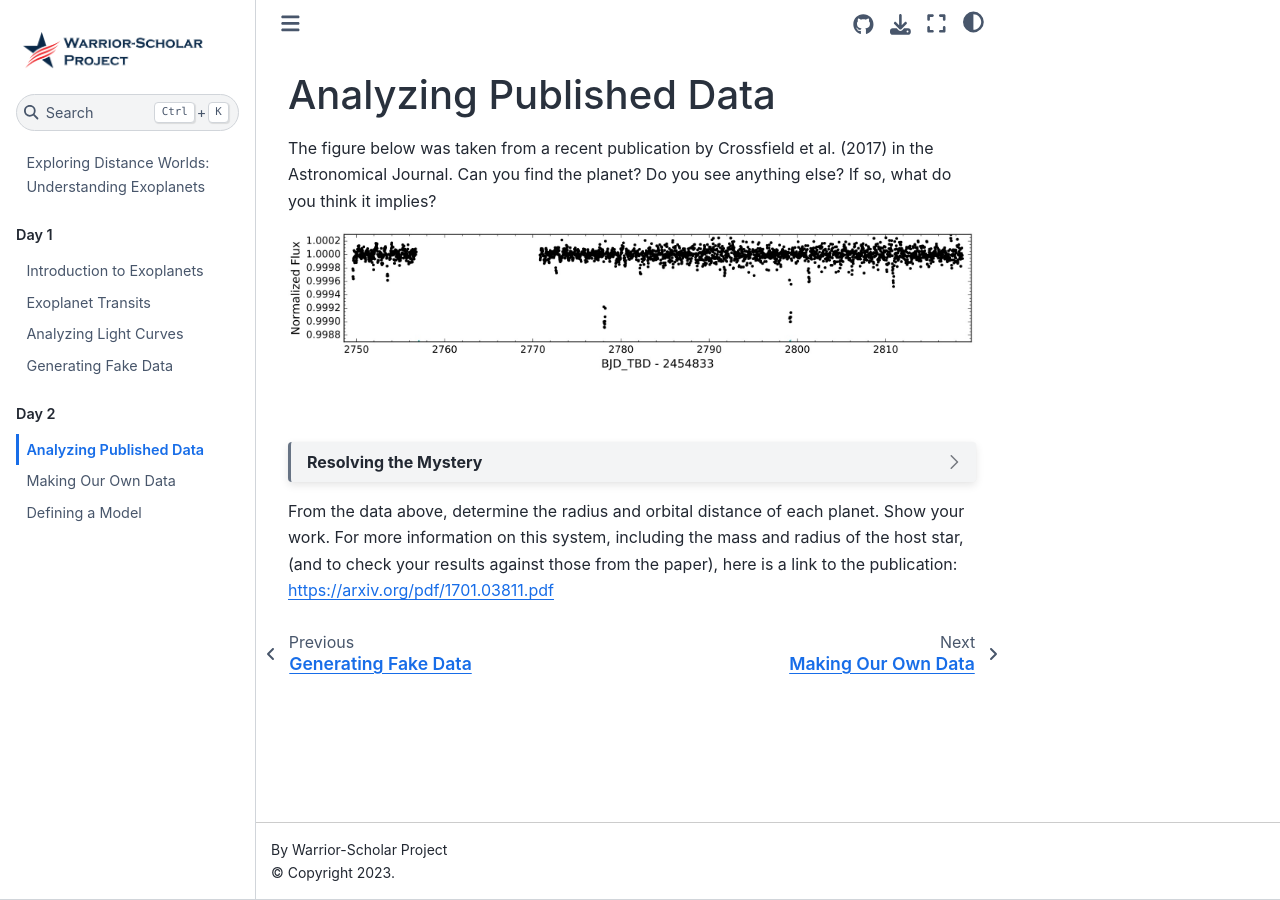
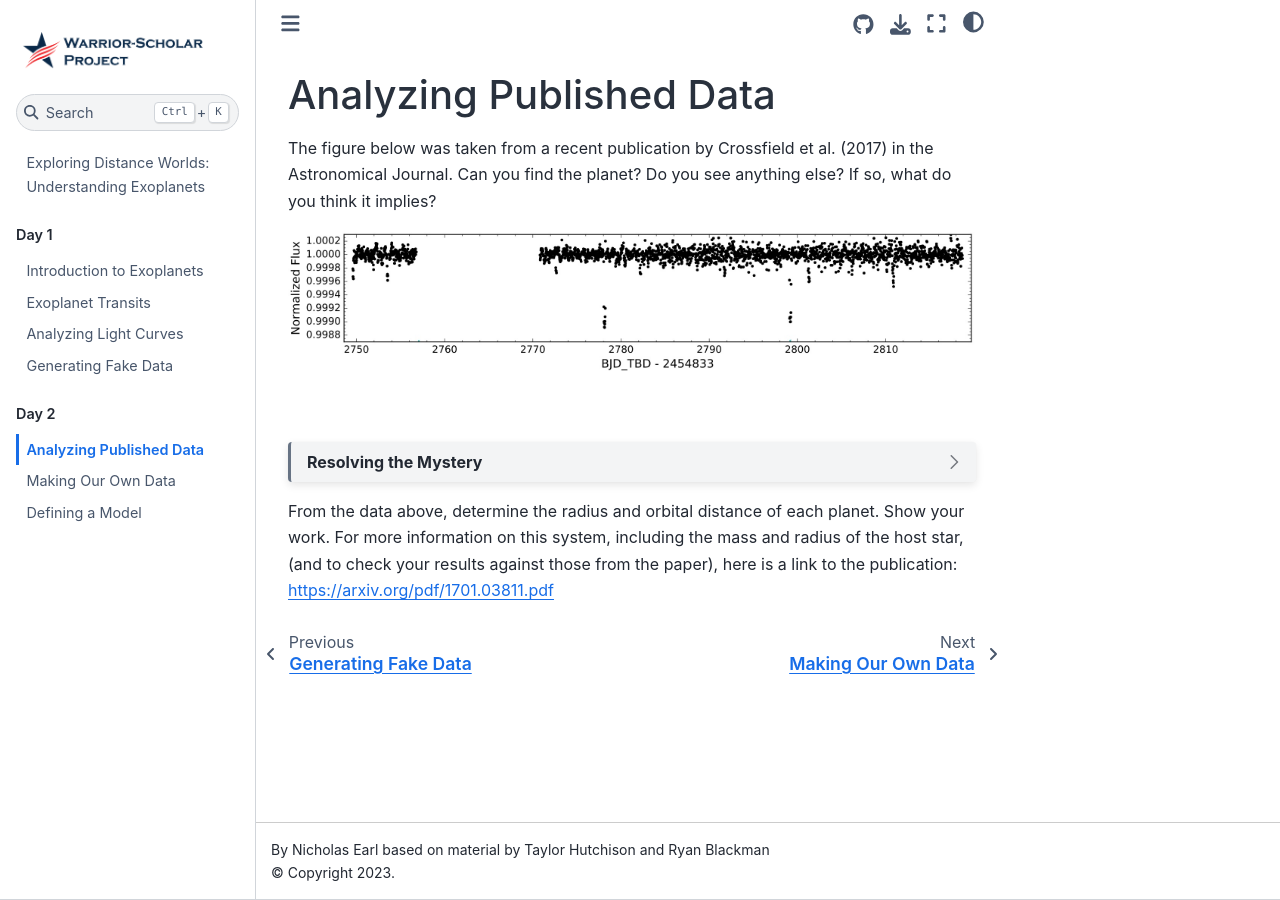
Before and after one commit to nmearl/wsp-exoplanets, a Jupyter Book: the page built from day_two/analyzing-published-data.md, in a window 1280 px wide. Built offline with Jupyter Book 1.0.4 settings and Sphinx 7.4.7 and the Sphinx Book theme 1.1.4, drawn with Linux system fonts in a browser that asks for light colours; pages that are not in the unit, such as notebooks, are missing from menus; some of the changed lines change nothing that is shown.

Commit message:
Update configuration

```diff
--- a/_config.yml
+++ b/_config.yml
@@ -2,7 +2,7 @@
 # Learn more at https://jupyterbook.org/customize/config.html
 
 title: Exoplanets
-author: Warrior-Scholar Project
+author: Nicholas Earl based on material by Taylor Hutchison and Ryan Blackman
 logo: logo.png
 
 # Force re-execution of notebooks on each build.
@@ -21,9 +21,9 @@
 
 # Information about where the book exists on the web
 repository:
-  url: https://github.com/executablebooks/jupyter-book  # Online location of your book
+  url: https://github.com/nmearl/wsp-exoplanets  # Online location of your book
   path_to_book: docs  # Optional path to your book, relative to the repository root
-  branch: master  # Which branch of the repository should be used when creating links (optional)
+  branch: main  # Which branch of the repository should be used when creating links (optional)
 
 # Add GitHub buttons to your book
 # See https://jupyterbook.org/customize/config.html#add-a-link-to-your-repository
```
